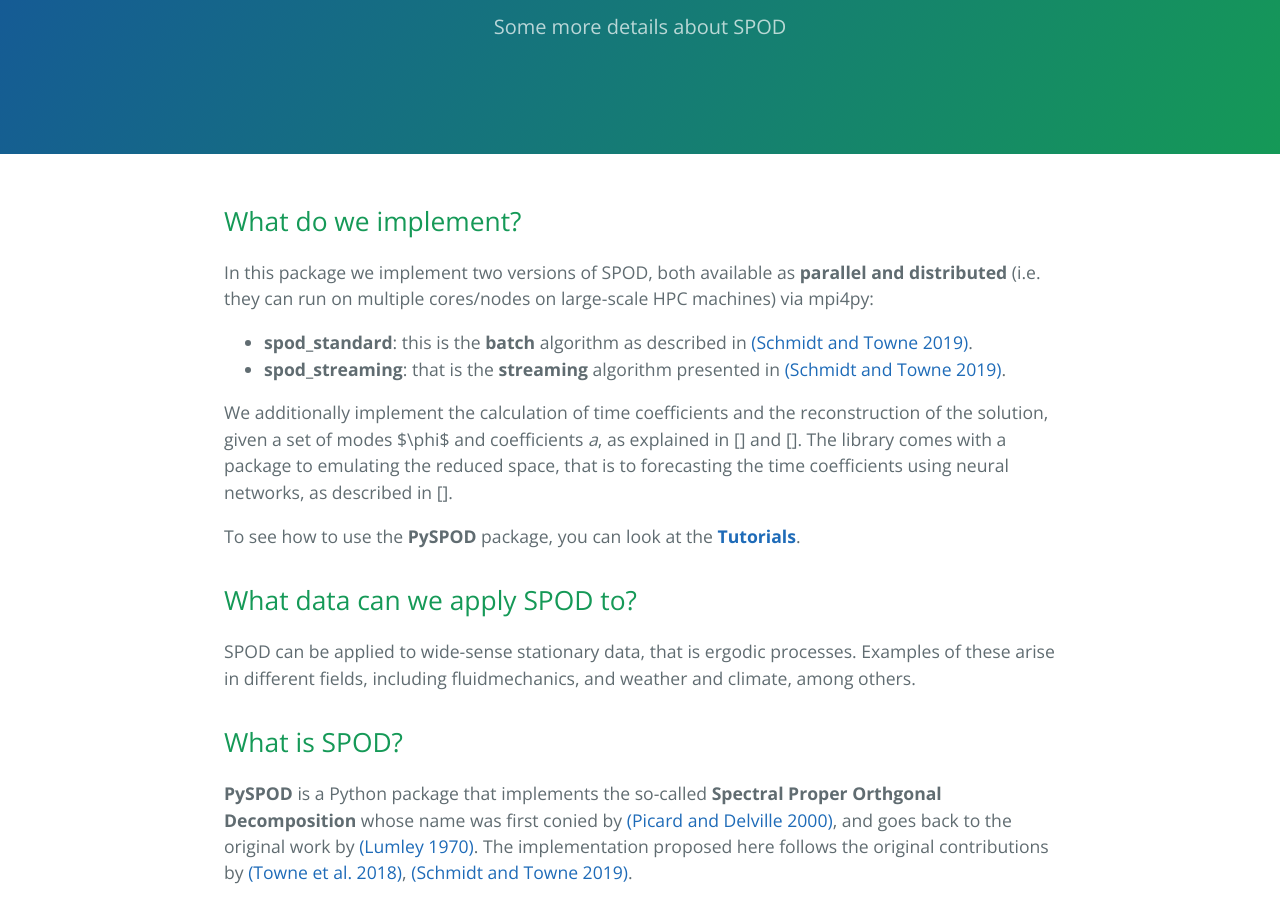
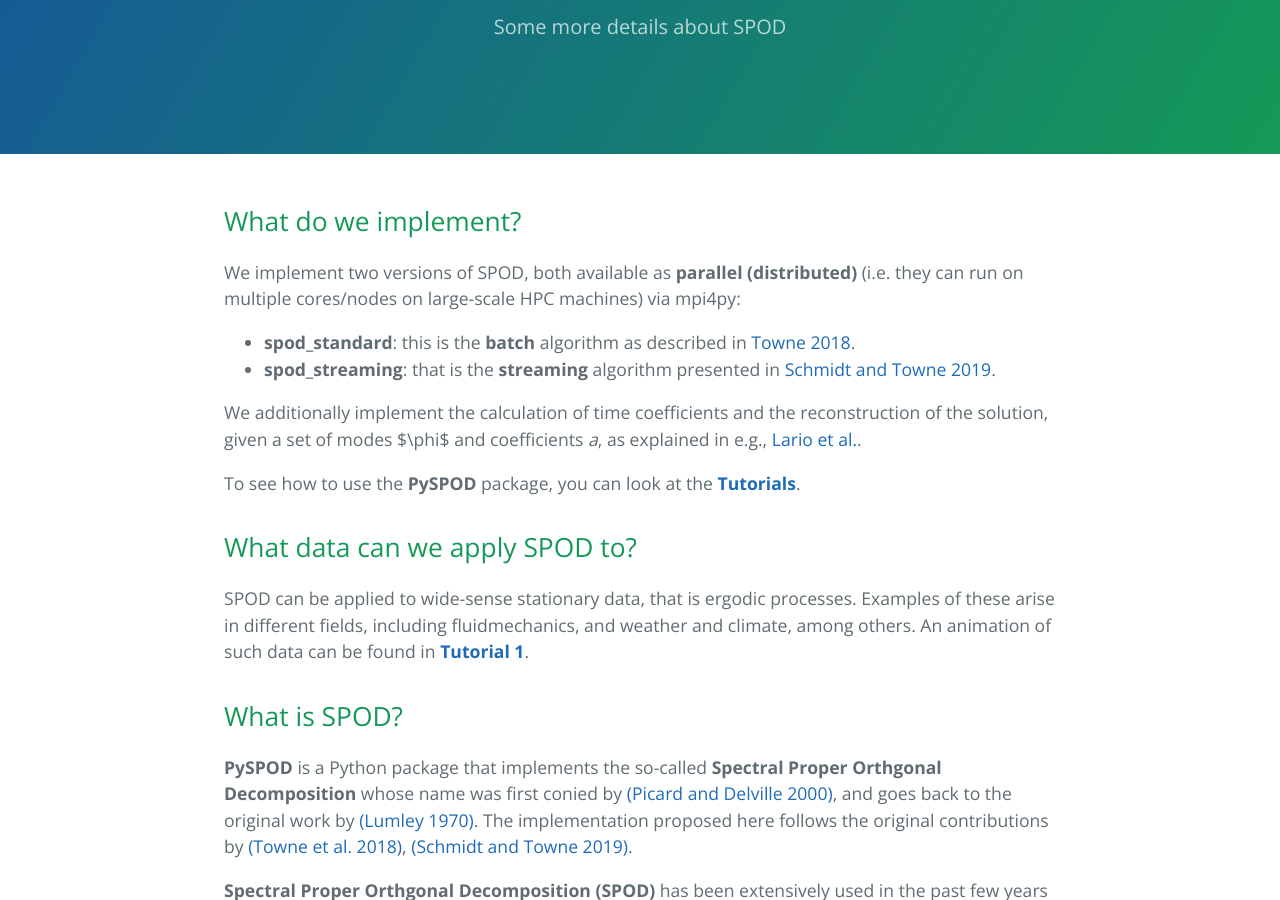
Before and after one commit to MathEXLab/PySPOD, a Jekyll site: the page built from about.md, in a window 1280 px wide and 900 px high, scrolled down 219 px. Built offline with Jekyll 4.4.1, drawn with Linux system fonts in a browser that asks for light colours.

Commit message:
added figures

```diff
--- a/about.md
+++ b/about.md
@@ -9,18 +9,18 @@ order: 0
 
 ## What do we implement?
 
-In this package we implement two versions of SPOD, both available as **parallel and distributed** (i.e. they can run on multiple cores/nodes on large-scale HPC machines) via mpi4py:
+We implement two versions of SPOD, both available as **parallel (distributed)** (i.e. they can run on multiple cores/nodes on large-scale HPC machines) via mpi4py:
 
-  - **spod_standard**: this is the **batch** algorithm as described in [(Schmidt and Towne 2019)](schmidt-and-towne-2019).
-  - **spod_streaming**: that is the **streaming** algorithm presented in [(Schmidt and Towne 2019)](schmidt-and-towne-2019).
+  - **spod_standard**: this is the **batch** algorithm as described in [Towne 2018](https://doi.org/10.1017/jfm.2018.283).
+  - **spod_streaming**: that is the **streaming** algorithm presented in [Schmidt and Towne 2019](https://doi.org/10.1016/j.cpc.2018.11.009).
 
-We additionally implement the calculation of time coefficients and the reconstruction of the solution, given a set of modes $\phi$ and coefficients *a*, as explained in [] and []. The library comes with a package to emulating the reduced space, that is to forecasting the time coefficients using neural networks, as described in [].
+We additionally implement the calculation of time coefficients and the reconstruction of the solution, given a set of modes $\phi$ and coefficients *a*, as explained in e.g., [Lario et al.](https://www.sciencedirect.com/science/article/pii/S002199912200537X).
 
-To see how to use the **PySPOD** package, you can look at the [**Tutorials**](tutorials/README.md).
+To see how to use the **PySPOD** package, you can look at the [**Tutorials**](./tutorials).
 
 ## What data can we apply SPOD to?
 
-SPOD can be applied to wide-sense stationary data, that is ergodic processes. Examples of these arise in different fields, including fluidmechanics, and weather and climate, among others.
+SPOD can be applied to wide-sense stationary data, that is ergodic processes. Examples of these arise in different fields, including fluidmechanics, and weather and climate, among others. An animation of such data can be found in [**Tutorial 1**](./tutorials/tutorial1).
 
 ## What is SPOD?
 
```
Also changed, not shown: figures/tutorial1_coeffs_coeff_id0.png (added), figures/tutorial1_coeffs_coeff_id1.png (added), figures/tutorial1_data_var0_time0.png (added), figures/tutorial1_data_var0_time10.png (added), figures/tutorial1_recons_var0_time0.png (added), figures/tutorial1_recons_var0_time10.png (added).
